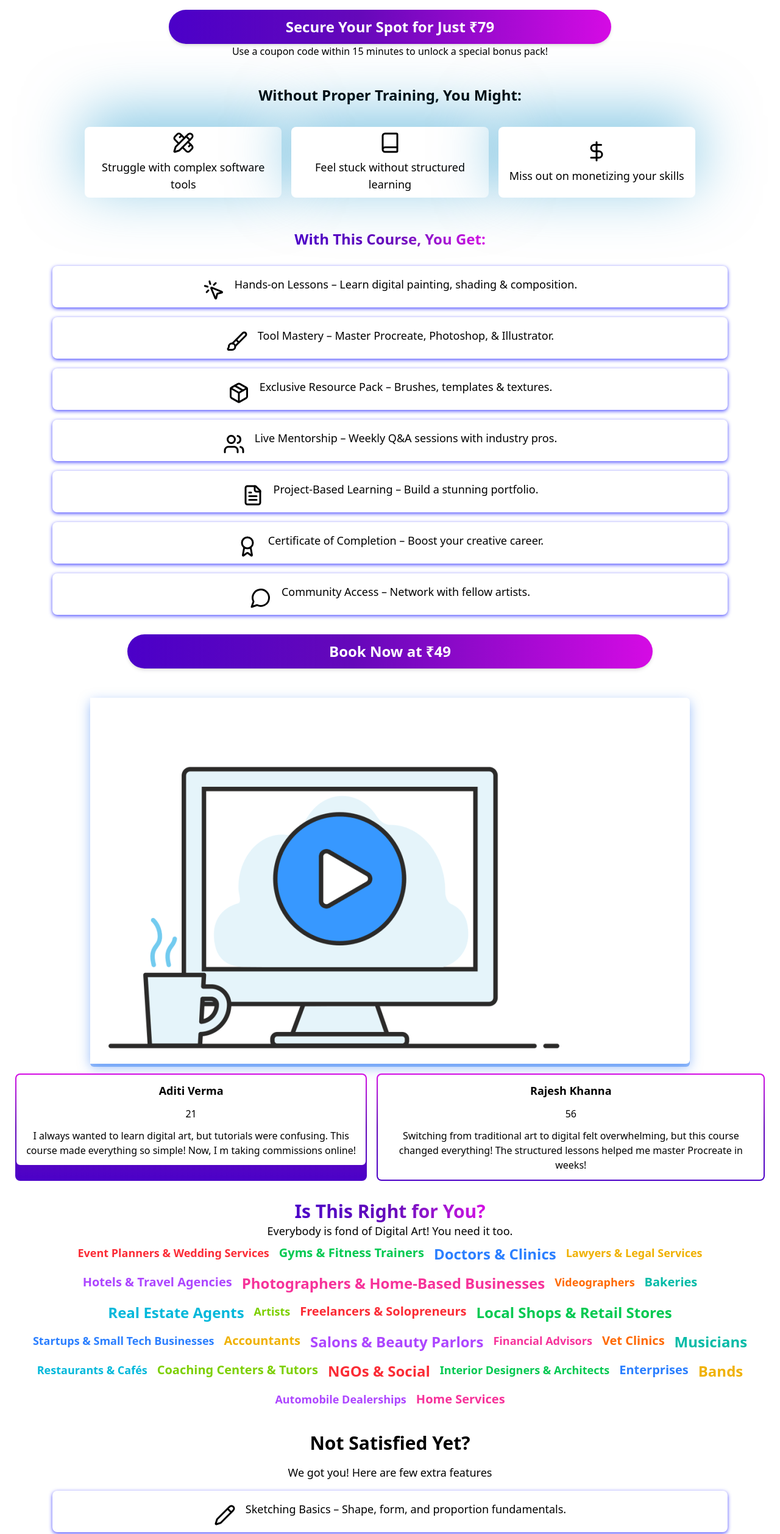
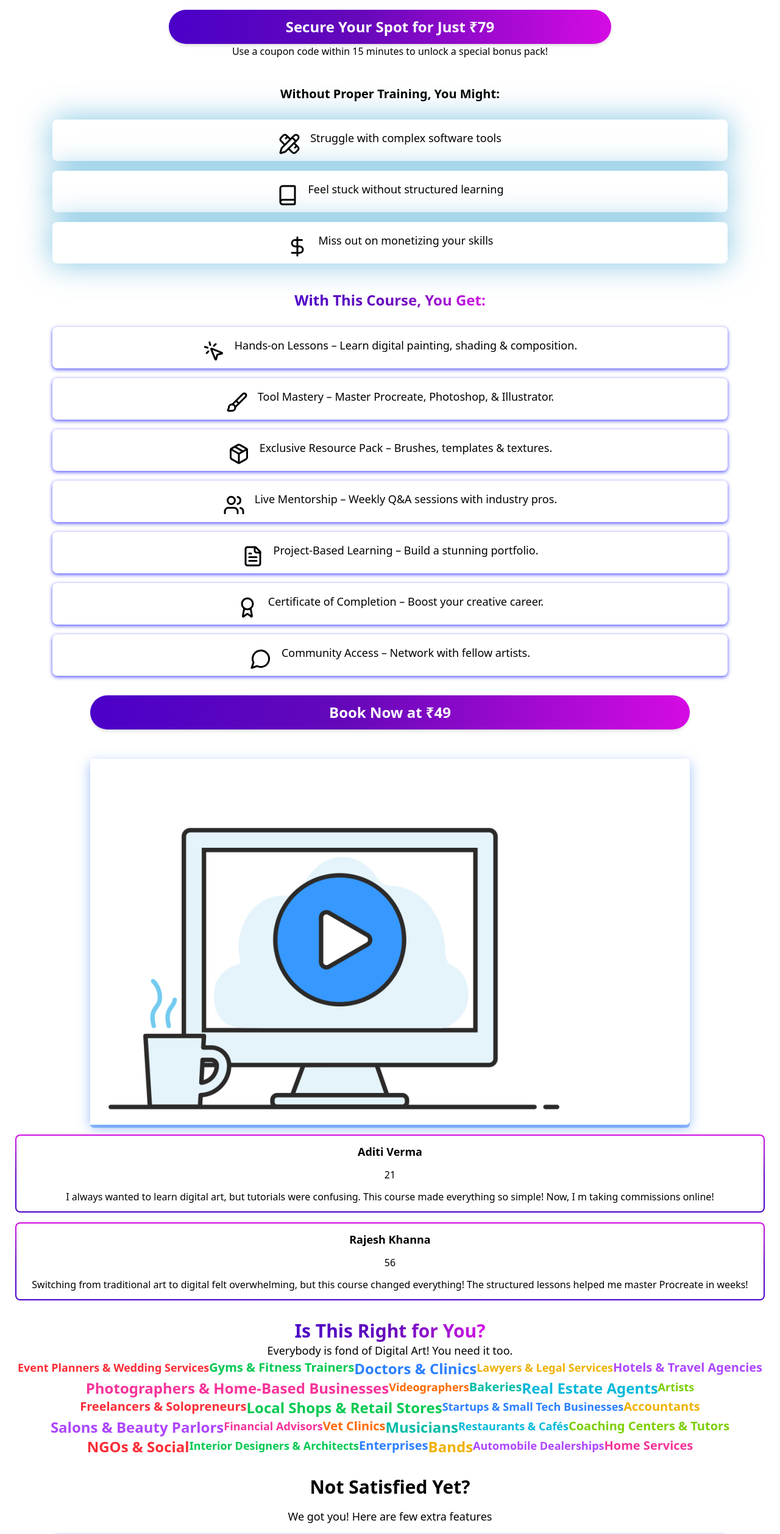
Before and after one commit to BrokenTime9/aasa, a Next.js app: page / in a window 1280 px wide. Shown: the part 1703-4218 px from the top of the page at 61% size. Built offline with nearby package versions, Linux system fonts and the light colour scheme.

Commit message:
last mobile change

```diff
--- a/src/app/globals.css
+++ b/src/app/globals.css
@@ -18,7 +18,7 @@ body {
   box-shadow: rgba(0, 0, 255, 0.7) 0px 2px 6px;
 }
 .shadow2 {
-  box-shadow: rgba(0, 140, 200, 0.5) 0px -20px 100px;
+  box-shadow: rgba(0, 140, 200, 0.5) 0px 0px 50px;
 }
 
 .bgcolor2 {
--- a/src/components/CourseSection/index.tsx
+++ b/src/components/CourseSection/index.tsx
@@ -47,7 +47,7 @@ const CourseSection = () => {
         text={"Community Access – Network with fellow artists."}
         icon={<MessageCircle size={36} className="self-center" />}
       />
-      <div className="w-[70%]">
+      <div className="w-[80%]">
         <Button text={"Book Now at ₹49"} />
       </div>
     </div>
--- a/src/components/MissOutSection/index.tsx
+++ b/src/components/MissOutSection/index.tsx
@@ -4,10 +4,9 @@ import Card from "@/ui/cards";
 const MissOutSection = () => {
   return (
     <div className="flex flex-col gap-4 items-center text-center">
-      <h3 className="text-2xl py-3 font-semibold">
+      <h3 className="text-xl py-3 font-semibold">
         Without Proper Training, You Might:
       </h3>
-      <div className="flex">
       <Card
         text={"Struggle with complex software tools"}
         icon={<PencilRuler size={36} className=" self-center" />}
@@ -21,7 +20,6 @@ const MissOutSection = () => {
         icon={<DollarSign size={36} className="self-center" />}
       />
     </div>
-    </div>
   );
 };
 
--- a/src/components/Review/index.tsx
+++ b/src/components/Review/index.tsx
@@ -8,7 +8,7 @@ const Review = () => {
       <div className="w-[80%] mx-auto my-4  rounded-md custom-shadow-blue ">
         <Image src={image} alt={"video"} priority />
       </div>
-      <div className="flex gap-4">
+      <div className="flex flex-col gap-4">
         <ReviewBox
           name={"Aditi Verma"}
           age={21}
--- a/src/ui/cards/index.tsx
+++ b/src/ui/cards/index.tsx
@@ -7,8 +7,8 @@ interface CardProps {
 
 const Card = ({ text, icon }: CardProps) => {
   return (
-    <div className="w-[80%] sm:w-[90%] p-2 m-2 gap-2 text-center bg-white rounded-lg flex flex-col justify-center shadow2">
-      <div className="self-center">{icon}</div>
+    <div className="w-[90%] text-left p-4 gap-4 bg-white rounded-lg flex justify-center shadow2">
+      <div className="translate-y-[6px]">{icon}</div>
       <p className="text-lg">{text}</p>
     </div>
   );
--- a/src/ui/floatingtext/index.tsx
+++ b/src/ui/floatingtext/index.tsx
@@ -50,7 +50,7 @@ const WordGrid = () => {
       {words.map((word, index) => (
         <span
           key={index}
-          className={`font-semibold ${colors[index % colors.length]} ${fontSizes[index % fontSizes.length]} p-2`}
+          className={`font-semibold ${colors[index % colors.length]} ${fontSizes[index % fontSizes.length]}`}
         >
           {word}
         </span>
```
Lines whose indentation alone changed are shown as unchanged.
